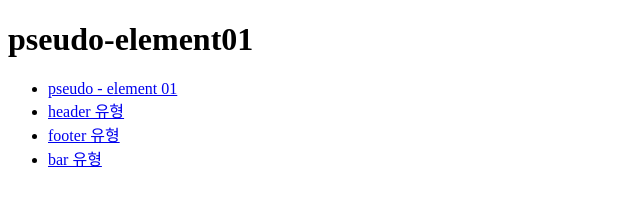
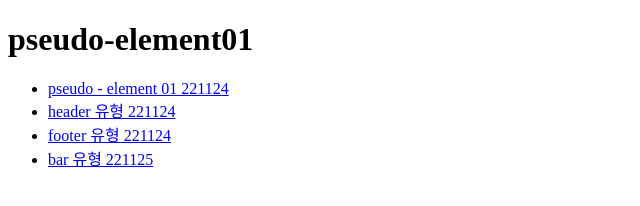
Before and after one commit to devheee/html_step04, a plain HTML site: page index.html in a window 1280 px wide. Shown: the whole page, without its empty margins (0-640 px from the left). Drawn offline with Linux system fonts and the light colour scheme.

Commit message:
Add files via upload

```diff
--- a/index.html
+++ b/index.html
@@ -11,10 +11,10 @@
 <body>
     <h1>pseudo-element01</h1>
     <ul>
-        <li><a href="pseudo-element01.html" target="_blank">pseudo - element 01</a></li>
-        <li><a href="header01.html" target="_blank">header 유형</a></li>
-        <li><a href="footer01.html" target="_blank">footer 유형</a></li>
-        <li><a href="bar01.html" target="_blank">bar 유형</a></li>
+        <li><a href="pseudo-element01.html" target="_blank">pseudo - element 01 221124 </a></li>
+        <li><a href="header01.html" target="_blank">header 유형 221124 </a></li>
+        <li><a href="footer01.html" target="_blank">footer 유형 221124</a></li>
+        <li><a href="bar01.html" target="_blank">bar 유형 221125 </a></li>
     </ul>
 </body>
 
```
